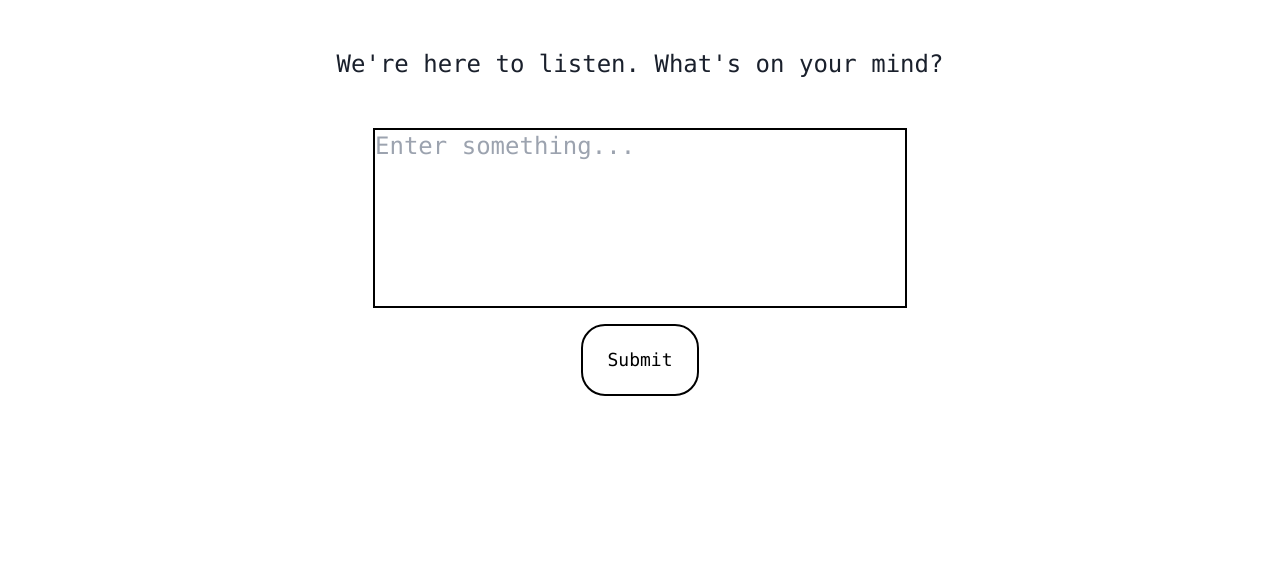
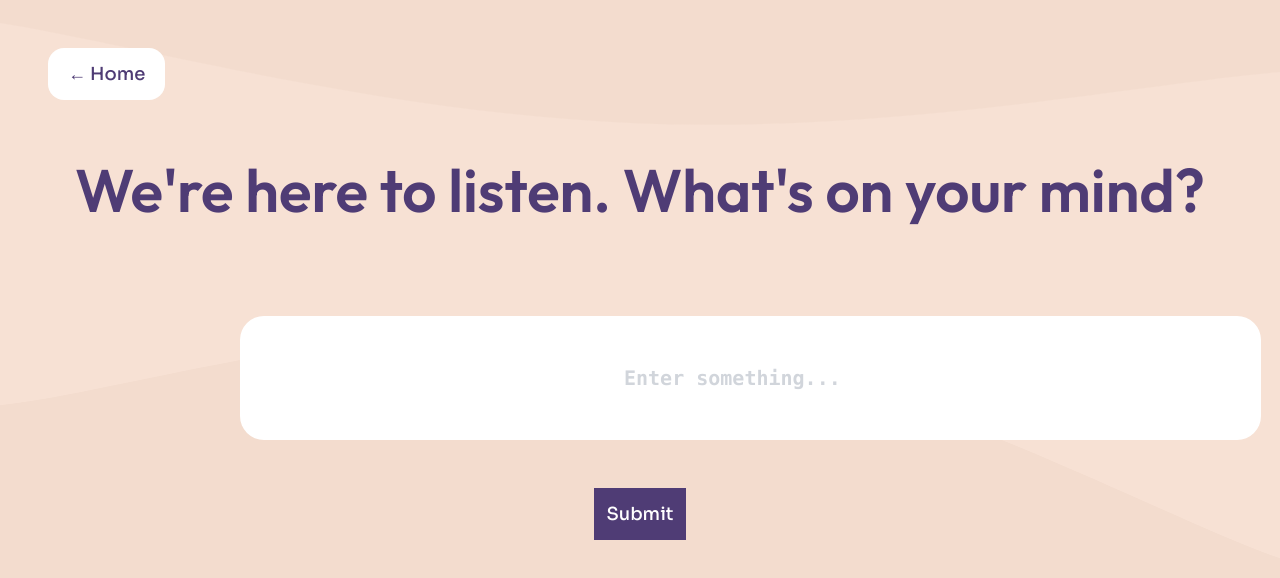
Before and after one commit to sanjaynatesan/DevFest2024, a React (Create React App) app in the folder frontend/: page /talk-to-us in a window 1280 px wide. Shown: the top 578 px of the page. Built offline with nearby package versions, Linux system fonts and the light colour scheme.

Commit message:
Style changes to Talk to Us and Session Start

```diff
--- a/frontend/src/pages/SessionStartPage.js
+++ b/frontend/src/pages/SessionStartPage.js
@@ -27,7 +27,7 @@ function SessionStartPage() {
             <img src={sessionstartpagebackground} alt="background wave" className="fixed inset-0 w-full h-full object-cover z-0"
                  style={{"zIndex": -1}}/>
             <div className="mt-40 mb-24 text-center text-7xl font-outfit text-ourPurple font-bold">
-                Hi <span className="text-orange-600">{displayName}</span>.
+                Hey, <span className="text-orange-600">{displayName}</span>.
                 Let's get started.
             </div>
             <div className="my-6 text-center">
--- a/frontend/src/pages/TalkToUsPage.js
+++ b/frontend/src/pages/TalkToUsPage.js
@@ -1,6 +1,8 @@
 import React, {useEffect, useState} from "react";
 import "../App.css";
 import axios from "axios";
+import {Link} from "react-router-dom";
+import talktouspagebackground from "../assets/talktouspagebackground.svg";
 
 function TalkToUsPage() {
     const [mindset, setMindset] = useState('');
@@ -22,7 +24,9 @@ function TalkToUsPage() {
 
     return(
         <div>
-            <div className="mt-12 mx-60 text-center text-xl sm:text-2xl font-mono">
+            <img src={talktouspagebackground} alt="background wave" className="fixed inset-0 w-full h-full object-cover z-0"
+                 style={{"zIndex": -1}}/>
+            <div className="mt-40 mb-24 text-center text-6xl font-outfit text-ourPurple font-bold">
                 We're here to listen. What's on your mind?
             </div>
             <div>
@@ -31,22 +35,33 @@ function TalkToUsPage() {
                            value={inputValue}
                            onChange={handleInputChange}
                            placeholder="Enter something..."
-                           className="border-black border-2 pb-36 pr-56 hover:cursor-pointer text-start"
+                           className="bg-white px-96 py-12 rounded-3xl hover:cursor-pointer text-sora font-bold text-xl text-gray-800 placeholder-gray-300"
                     ></input>
                 </div>
             </div>
             <div>
-                <div className="my-4 text-center">
-                    <button className="px-4 py-3 text-center border-black border-2 font-mono rounded-3xl text-black hover:bg-gray-50"
+                <div className="my-12 text-center font-sora">
+                    <button className="text-center"
                             onClick={handleSubmit}>
                         <div className="flex flex-row">
-                            <div className="w-15 p-2 text-sm sm:text-lg whitespace-nowrap">
+                            <div className="p-3 hover:cursor-pointer hover:bg-purple-950 bg-ourPurple text-white text-lg">
                                 Submit
                             </div>
                         </div>
                     </button>
                 </div>
             </div>
+
+            <Link to="/home">
+                <div className="text-center font-sora text-lg fixed top-0 left-0 p-4 ml-8 mt-8">
+                    <button className="px-5 py-3 text-center rounded-2xl text-ourPurple bg-white hover:bg-gray-200">
+                        <div className="flex flex-row">
+                        ← Home
+                        </div>
+                    </button>
+                </div>
+            </Link>
+
             {isSubmitted && <div className="mt-12 mx-60 text-center text-xl sm:text-2xl font-mono">
                 Thank you for sharing your thoughts with us. You entered:
                 <div>
```
Also changed, not shown: frontend/src/assets/talktouspagebackground.svg (added).
